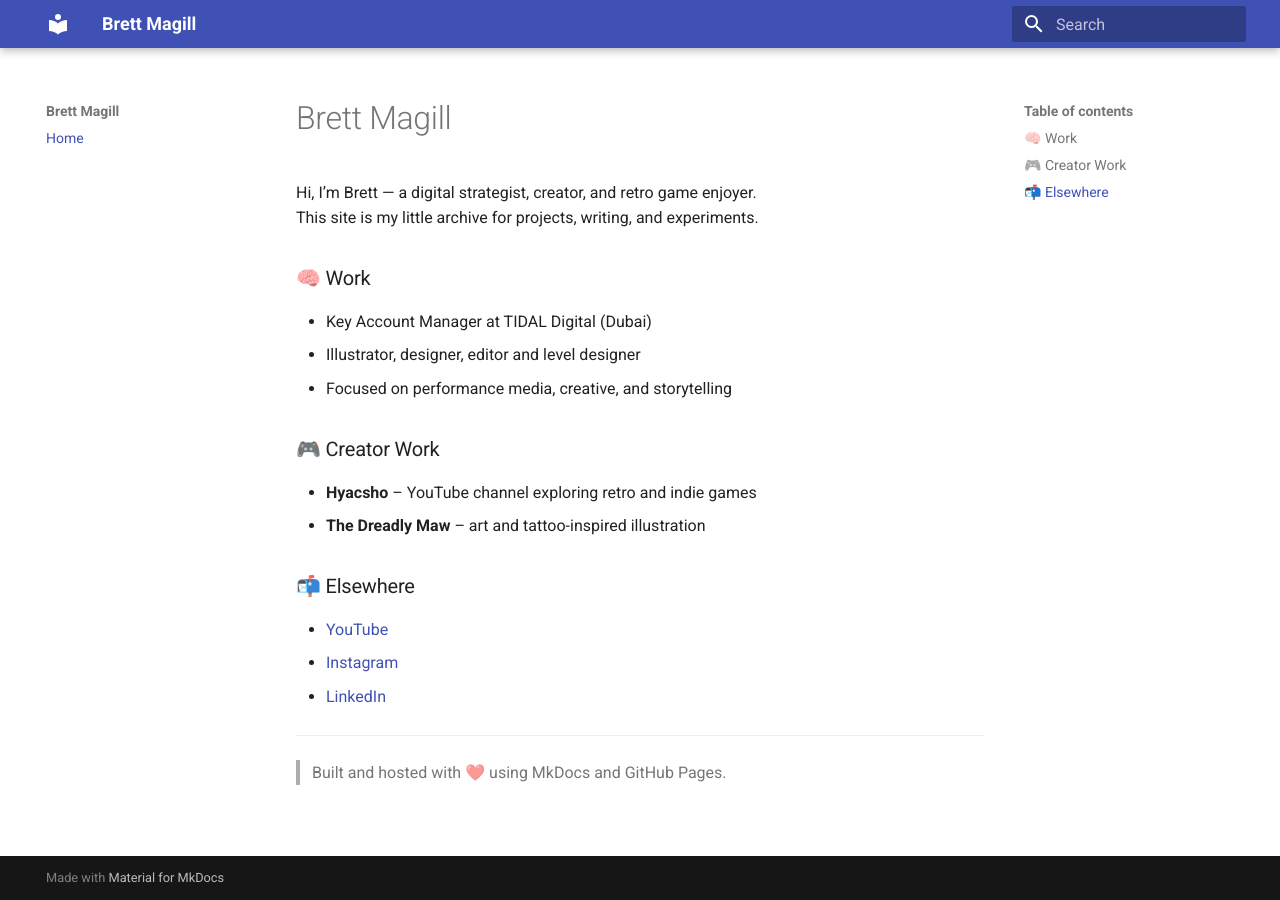
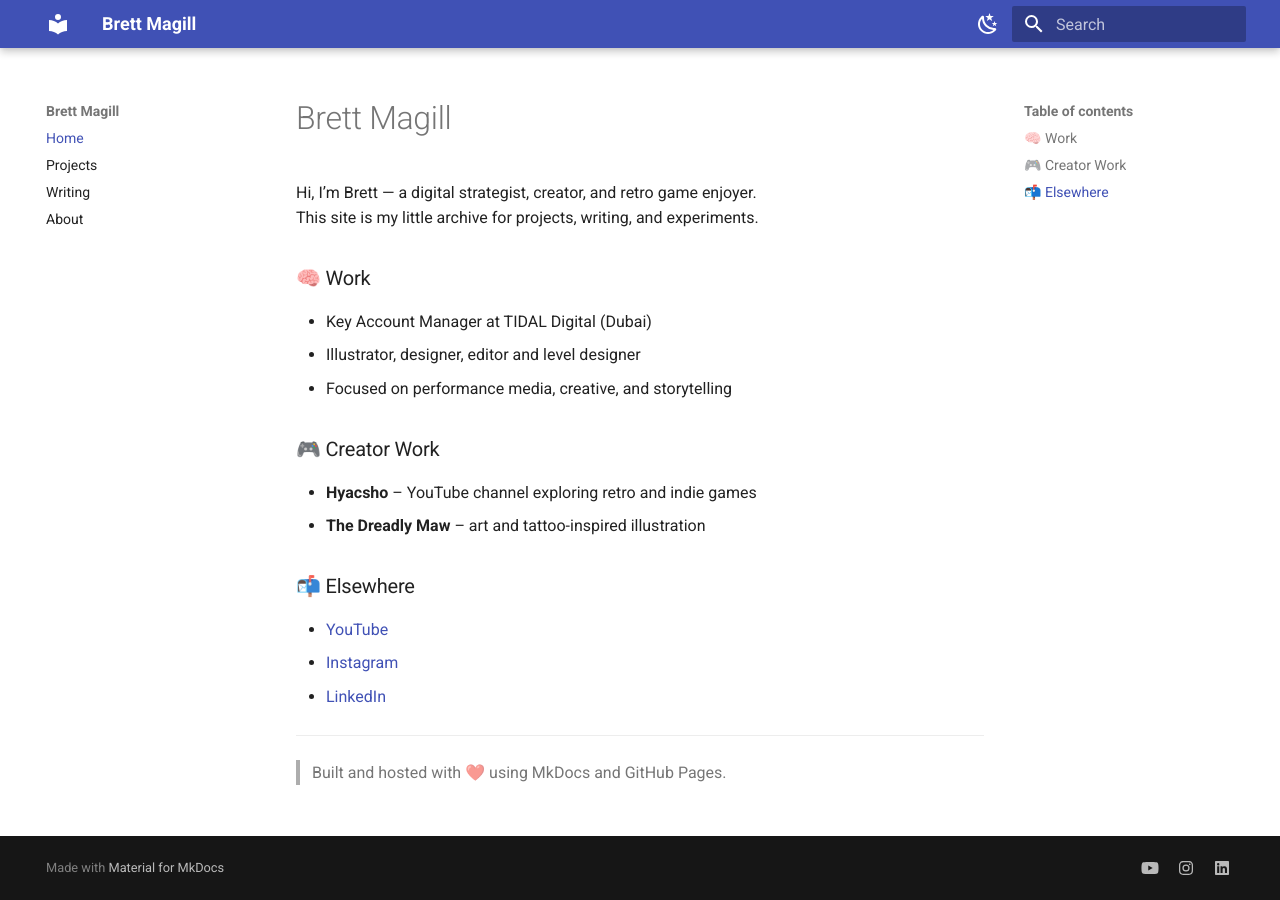
Before and after one commit to thatbrettmagill/thatbrettmagill.github.io, an MkDocs documentation site: the page built from docs/index.md, in a window 1280 px wide. Built offline with MkDocs 1.6.1 and Material for MkDocs 9.7.7, drawn with Linux system fonts in a browser that asks for light colours.

Commit message:
Update mkdocs.yml
Dark mode and theme updates

```diff
--- a/mkdocs.yml
+++ b/mkdocs.yml
@@ -4,6 +4,31 @@ site_url: https://thatbrettmagill.github.io
 
 theme:
   name: material
+  palette:
+    - scheme: default
+      toggle:
+        icon: material/weather-night
+        name: Dark mode
+    - scheme: slate
+      toggle:
+        icon: material/weather-sunny
+        name: Light mode
+  features:
+    - navigation.top        # header nav instead of left sidebar
+    - navigation.instant    # snappier page loads
+    - content.code.copy     # copy button on code blocks
 
 nav:
   - Home: index.md
+  - Projects: projects.md
+  - Writing: writing.md
+  - About: about.md
+
+extra:
+  social:
+    - icon: fontawesome/brands/youtube
+      link: https://youtube.com/hyacsho
+    - icon: fontawesome/brands/instagram
+      link: https://instagram.com/dreadlymaw
+    - icon: fontawesome/brands/linkedin
+      link: https://linkedin.com/in/brettmagill
```
